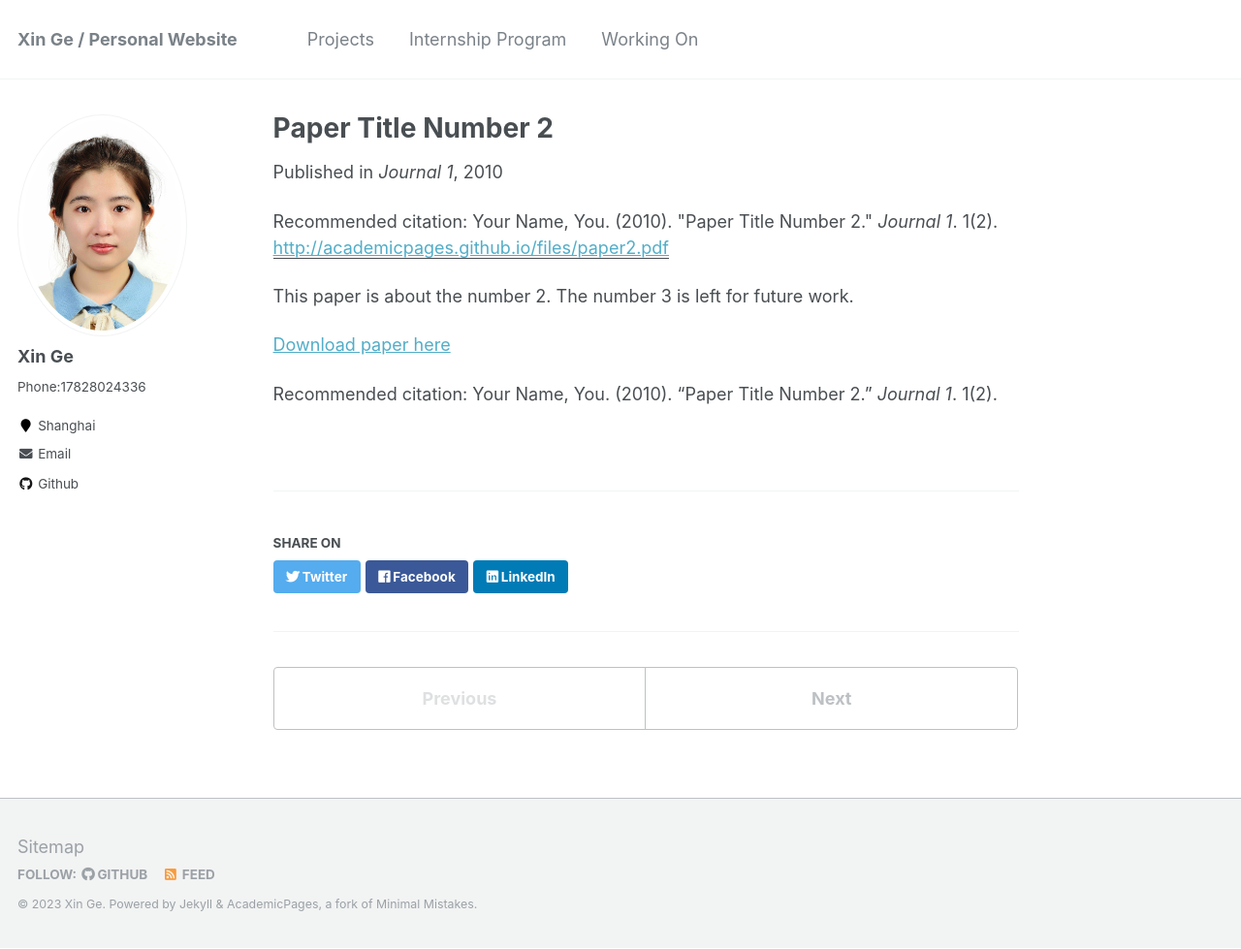
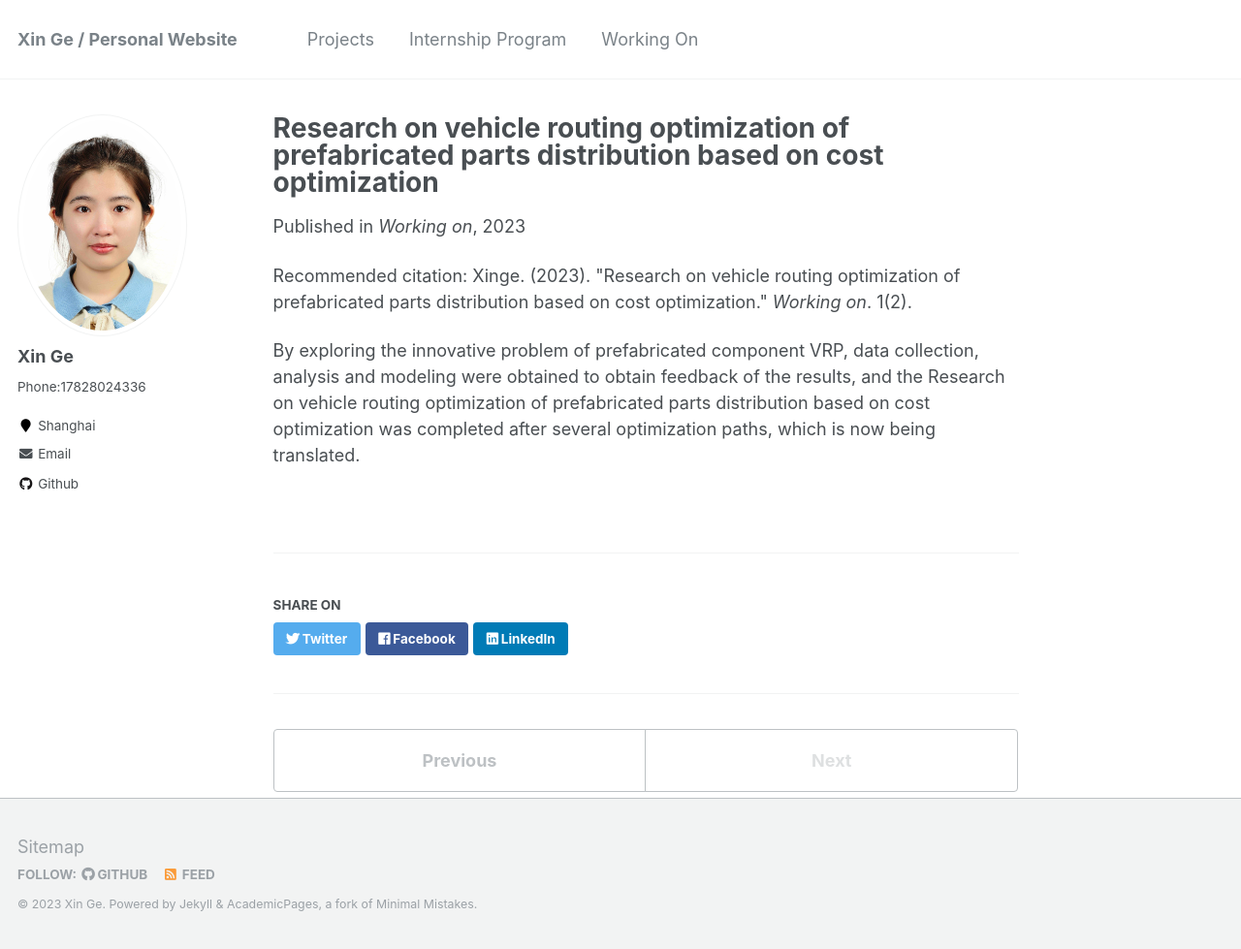
Before and after one commit to Esther0630/Esther0630.github.io, a Jekyll site: the page built from _publications/2010-10-01-paper-title-number-2.md, in a window 1280 px wide and 979 px high. Shown: the whole window at 97% size. Built offline with Jekyll 4.4.1, drawn with Linux system fonts in a browser that asks for light colours; a file with an impossible date is left out.

Commit message:
Update 2010-10-01-paper-title-number-2.md

```diff
--- a/_publications/2010-10-01-paper-title-number-2.md
+++ b/_publications/2010-10-01-paper-title-number-2.md
@@ -1,15 +1,10 @@
 ---
-title: "Paper Title Number 2"
+title: "Research on vehicle routing optimization of prefabricated parts distribution based on cost optimization"
 collection: publications
 permalink: /publication/2010-10-01-paper-title-number-2
-excerpt: 'This paper is about the number 2. The number 3 is left for future work.'
-date: 2010-10-01
-venue: 'Journal 1'
-paperurl: 'http://academicpages.github.io/files/paper2.pdf'
-citation: 'Your Name, You. (2010). &quot;Paper Title Number 2.&quot; <i>Journal 1</i>. 1(2).'
+excerpt: 'Explore the VRP innovation problem of prefabricated components, collect data, analyze and model to obtain the feedback of the results, and obtain the optimal path after multiple optimizations.'
+date: 2023-01-01
+venue: 'Working on'
+citation: 'Xinge. (2023). &quot;Research on vehicle routing optimization of prefabricated parts distribution based on cost optimization.&quot; <i>Working on</i>. 1(2).'
 ---
-This paper is about the number 2. The number 3 is left for future work.
-
-[Download paper here](http://academicpages.github.io/files/paper2.pdf)
-
-Recommended citation: Your Name, You. (2010). "Paper Title Number 2." <i>Journal 1</i>. 1(2).
+By exploring the innovative problem of prefabricated component VRP, data collection, analysis and modeling were obtained to obtain feedback of the results, and the Research on vehicle routing optimization of prefabricated parts distribution based on cost optimization was completed after several optimization paths, which is now being translated.
```
